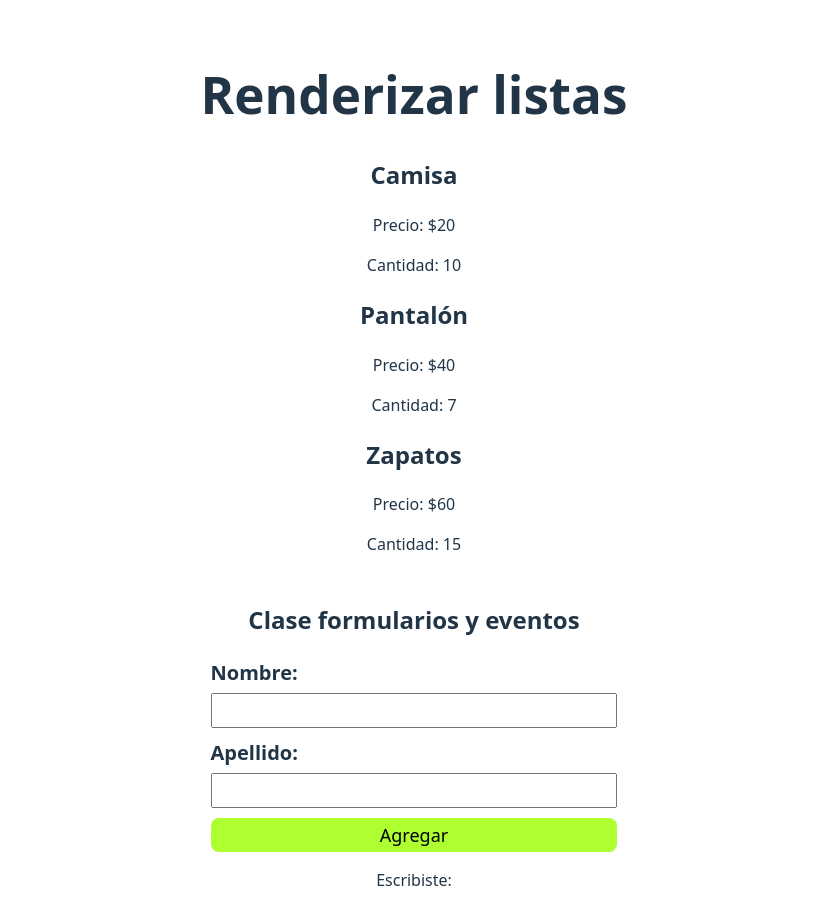
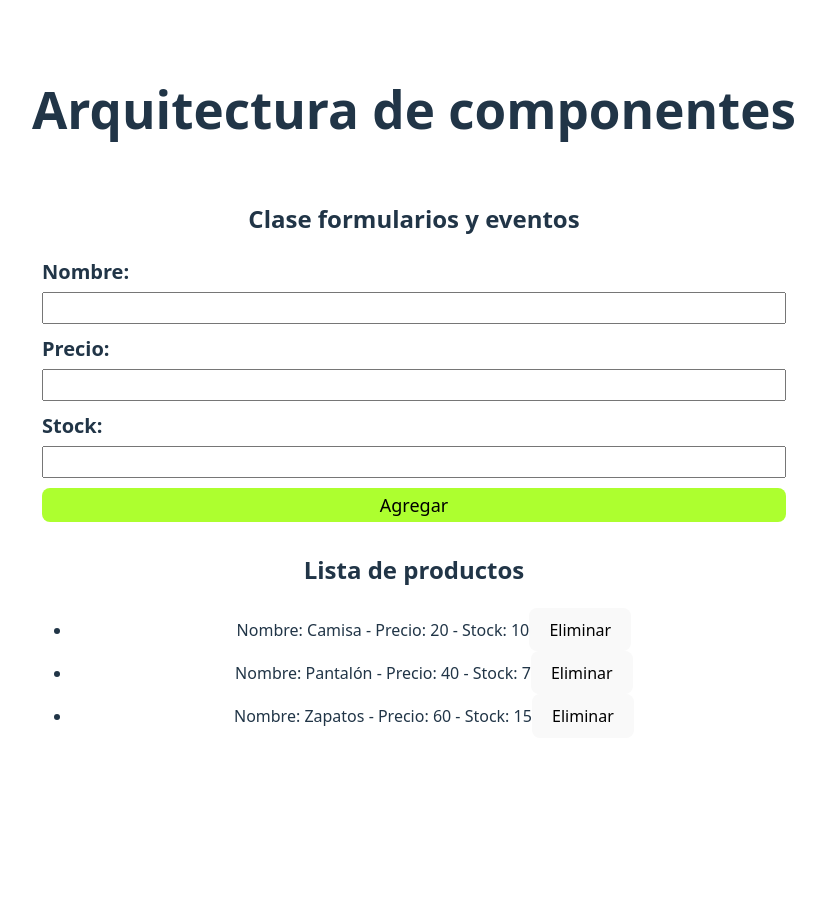
Before and after one commit to MaxiSoriano70/BTECH, a React (Vite) app in the folder 12_abm/abm/: page / in a window 1280 px wide. Shown: the top 924 px of the page, without its empty margins (226-1051 px from the left). After the commit the page ends 800 px from the top, so only its background shows below. Built offline with nearby package versions, Linux system fonts and the light colour scheme.

Commit message:
Clase 15 Arquitectura de componentes

```diff
--- a/12_abm/abm/src/App.jsx
+++ b/12_abm/abm/src/App.jsx
@@ -1,23 +1,36 @@
+import { useState } from 'react';
 import './App.css'
-import Add from './components/add/Add'
-import Product from './components/Product'
+import ProductForm from './components/productForm/ProductForm'
+import ProductList from './components/productList/ProductList'
 
 function App() {
-  const productos = [
+  const productosList = [
     { id: 1, nombre: 'Camisa', precio: 20, stock: 10 },
     { id: 2, nombre: 'Pantalón', precio: 40, stock: 7 },
     { id: 3, nombre: 'Zapatos', precio: 60, stock: 15 }
   ]
 
+  const [productos, setProductos] = useState(productosList);
+
+  /* función para agregar un producto al arreglo de productos */
+  function addProducto(nombre, precio, stock) {
+      /* spread operator */
+      setProductos([...productos, {nombre, precio, stock}]);
+  }
+
+  /* función para eliminar un producto del arreglo de productos */
+  function removeProducto(index) {
+      const aux = productos.filter((producto, i) => i !== index);
+      setProductos(aux);
+  }
+
   return (
     <>
-    <h1>Renderizar listas</h1>
-    {productos.map(producto => (
-      <Product key={producto.id} nombre={producto.nombre} precio={producto.precio} cantidad={producto.stock}/>
-    ))}
-    <Add />
+    <h1>Arquitectura de componentes</h1>
+    <ProductForm onAddProducto={addProducto}/>
+    <ProductList productos={productos} onRemoveProducto={removeProducto}/>
     </>
   )
 }
 
-export default App
+export default App;
--- /dev/null
+++ b/12_abm/abm/src/components/productForm/ProductForm.css
@@ -0,0 +1,50 @@
+*{
+    box-sizing: border-box;
+}
+
+.containerAdd{
+    width: 100%;
+    display: flex;
+    align-items: center;
+    justify-content: center;
+    flex-direction: column;
+    padding: 10px;
+}
+
+.formularioAdd{
+    width: 100%;
+    display: flex;
+    align-items: center;
+    justify-content: center;
+    flex-direction: column;
+    gap: 10px;
+}
+
+.containerInput{
+    width: 100%;
+    display: flex;
+    align-items: start;
+    justify-content: center;
+    flex-direction: column;
+    gap: 5px;
+}
+
+.containerInput label{
+    font-size: 20px;
+    font-weight: bold;
+}
+
+.containerAdd input{
+    width: 100%;
+    font-size: 16px;
+    padding: 5px;
+}
+
+.formularioAdd button{
+    width: 100%;
+    font-size: 18px;
+    padding: 5px;
+    background-color: greenyellow;
+    border: none;
+    cursor: pointer;
+}
--- /dev/null
+++ b/12_abm/abm/src/components/productForm/ProductForm.jsx
@@ -0,0 +1,81 @@
+import { useState } from "react";
+import "./ProductForm.css";
+
+const ProductForm = ({ onAddProducto }) => {
+    const [nombre, setNombre] = useState("");
+    const [precio, setPrecio] = useState("");
+    const [stock, setStock] = useState("");
+
+    function handleAddProductoSubmit(e) {
+        e.preventDefault();
+        const nombreTrim = nombre.trim();
+        if (nombreTrim === "") {
+            alert("El nombre no puede estar vacío");
+            return;
+        }
+
+        if (precio === "" || Number(precio) < 0) {
+            alert("El precio no puede estar vacío ni ser negativo");
+            return;
+        }
+
+        if (stock === "" || Number(stock) < 0) {
+            alert("El stock no puede estar vacío ni ser negativo");
+            return;
+        }
+
+        onAddProducto(nombreTrim, Number(precio), Number(stock));
+
+        setNombre("");
+        setPrecio("");
+        setStock("");
+    }
+
+
+    return (
+        <div className="containerAdd">
+            <h2>Clase formularios y eventos</h2>
+
+            <form className="formularioAdd" onSubmit={handleAddProductoSubmit}>
+                <div className="containerInput">
+                    <label htmlFor="nombre">Nombre:</label>
+                    <input
+                        type="text"
+                        id="nombre"
+                        value={nombre}
+                        onChange={(e) => setNombre(e.target.value)}
+                        required
+                    />
+                </div>
+
+                <div className="containerInput">
+                    <label htmlFor="precio">Precio:</label>
+                    <input
+                        type="number"
+                        id="precio"
+                        min="0"
+                        value={precio}
+                        onChange={(e) => setPrecio(e.target.value)}
+                        required
+                    />
+                </div>
+
+                <div className="containerInput">
+                    <label htmlFor="stock">Stock:</label>
+                    <input
+                        type="number"
+                        id="stock"
+                        min="0"
+                        value={stock}
+                        onChange={(e) => setStock(e.target.value)}
+                        required
+                    />
+                </div>
+
+                <button type="submit">Agregar</button>
+            </form>
+        </div>
+    );
+};
+
+export default ProductForm;
--- /dev/null
+++ b/12_abm/abm/src/components/productItem/ProductItem.jsx
@@ -0,0 +1,10 @@
+const ProductItem = ({ producto, index, onRemoveProducto }) => {
+    return (
+        <li>
+            Nombre: {producto.nombre} - Precio: {producto.precio} - Stock: {producto.stock}
+            <button onClick={() => onRemoveProducto(index)}>Eliminar</button>
+        </li>
+    )
+}
+
+export default ProductItem;
--- /dev/null
+++ b/12_abm/abm/src/components/productList/ProductList.jsx
@@ -0,0 +1,16 @@
+import ProductItem from "../productItem/ProductItem";
+
+const ProductList = ({productos, onRemoveProducto}) => {
+    return (
+        <>
+            <h2>Lista de productos</h2>
+            <ul>
+                {productos.map((producto, index) => (
+                    <ProductItem key={index} producto={producto} index={index} onRemoveProducto={onRemoveProducto}/>
+                ))}
+            </ul>
+        </>
+    )
+}
+
+export default ProductList;
```
Also changed, not shown: 12_abm/abm/src/components/productItem/ProductItem.css (added), 12_abm/abm/src/components/productList/ProductList.css (added).
